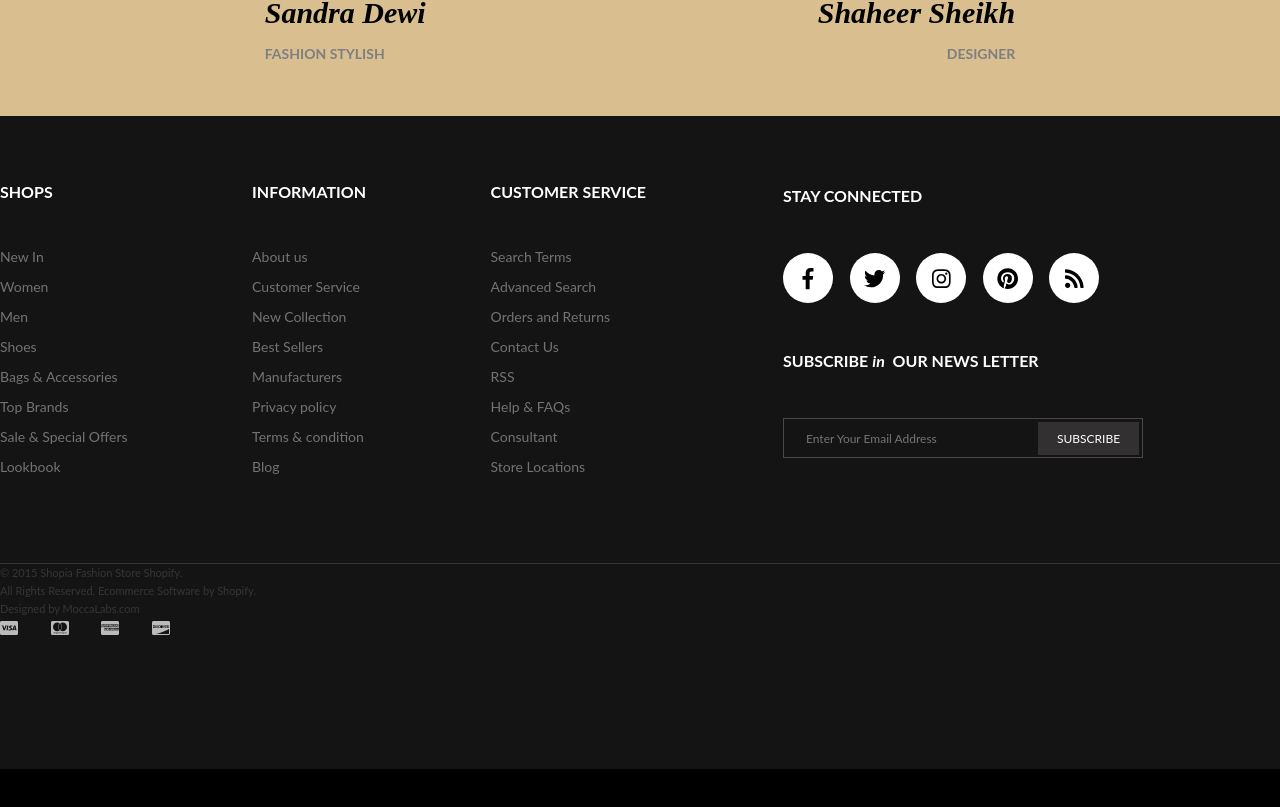
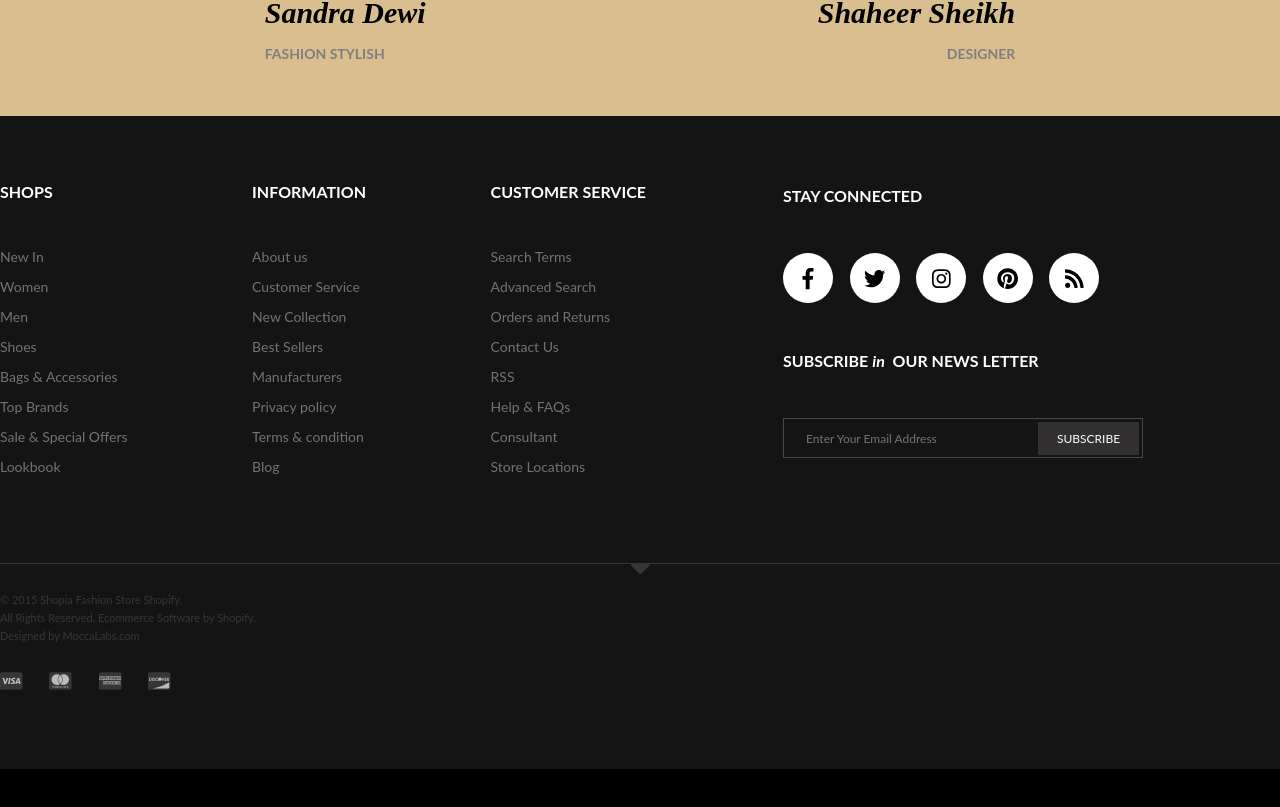
Before and after one commit to DmitriChe/shophia, a website built with webpack: page src/index.html in a window 1280 px wide. Shown: the part 4298-5105 px from the top of the page. Built offline with nearby package versions, Linux system fonts and the light colour scheme; files whose address does not match are found by name.

Commit message:
First commit - развертывание проекта

```diff
--- a/src/css/style.css
+++ b/src/css/style.css
@@ -726,8 +726,17 @@ figure {
     background-color: var(--color-footer-bg);
     min-height: 206px;
 
+    .footer-bottom__triangle {
+        position: absolute;
+        color: var(--color-footer-darkgrey);
+        font-size: 11px;
+        left: calc(50% - 10px);
+        top: -12px;
+    }
+
     .footer-copyright {
         border-top: 1px solid var(--color-footer-darkgrey);
+        padding: 27px 0;
         font-family: Lato,sans-serif;
         font-size: 11px;
         line-height: 1.64;
@@ -737,7 +746,22 @@ figure {
         display: flex;
         justify-content: space-between;
         width: 170px;
-        color: #bbbbbb;
+        font-size: 20px;
+        color: var(--color-footer-darkgrey);
+
+        .footer-cards__item {
+            position: relative;
+            width: 22px;
+            height: 16px;
+            border-width: 0;
+            border-radius: 3px;
+            background-color: #bbbbbb;
+
+            &>svg {
+                position: absolute;
+                top: -2px;
+            }
+        }
     }
 }
 
--- a/src/templates/_foot.html
+++ b/src/templates/_foot.html
@@ -59,6 +59,7 @@
     </div>
 
     <div class="footer-bottom wrapper">
+        <div class="footer-bottom__triangle"><i class="fas fa-caret-down fa-3x"></i></div>
         <div class="footer-copyright">
             © 2015  Shopia  Fashion Store Shopify.<br>
             All Rights Reserved. Ecommerce Software by Shopify.<br>
```
Also changed, not shown: build/assets/css/style.css, build/assets/img/svg/triangle-small.svg (added), build/index.html, src/img/svg/triangle-small.svg (added).
